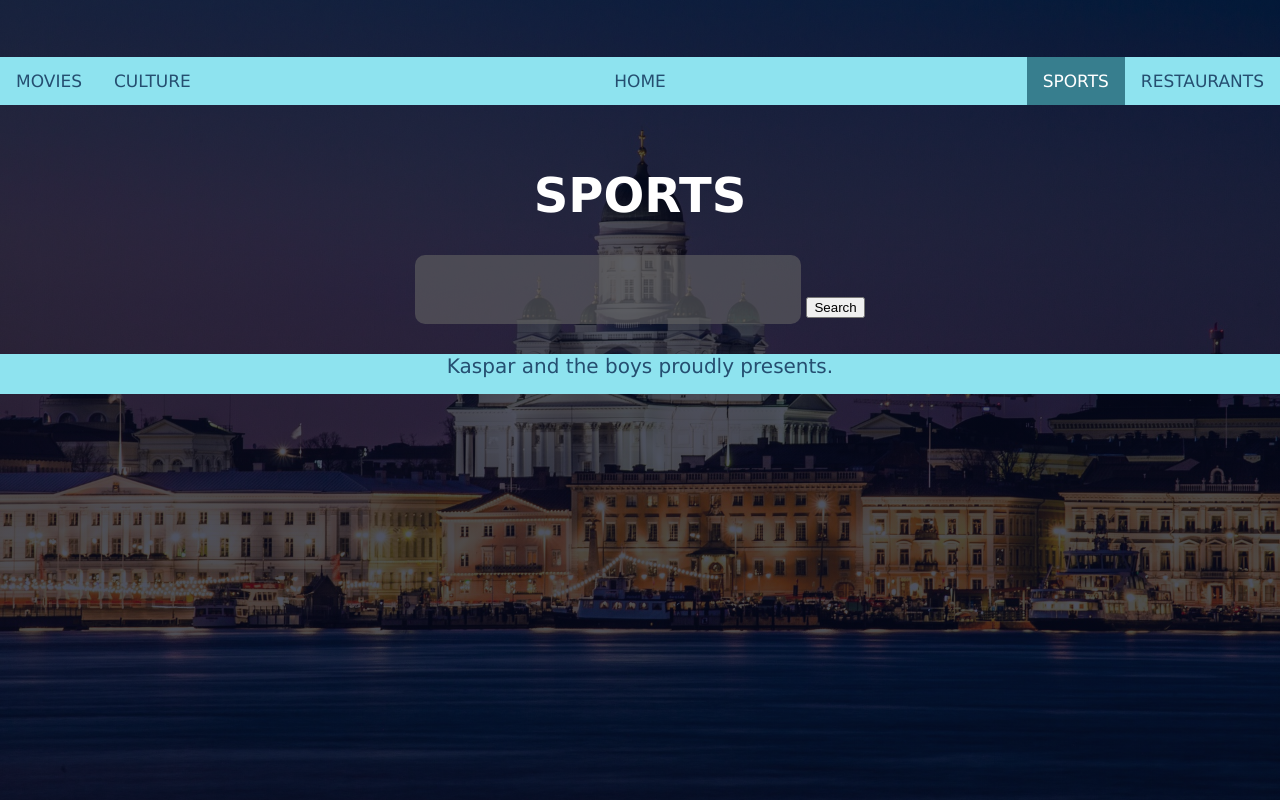
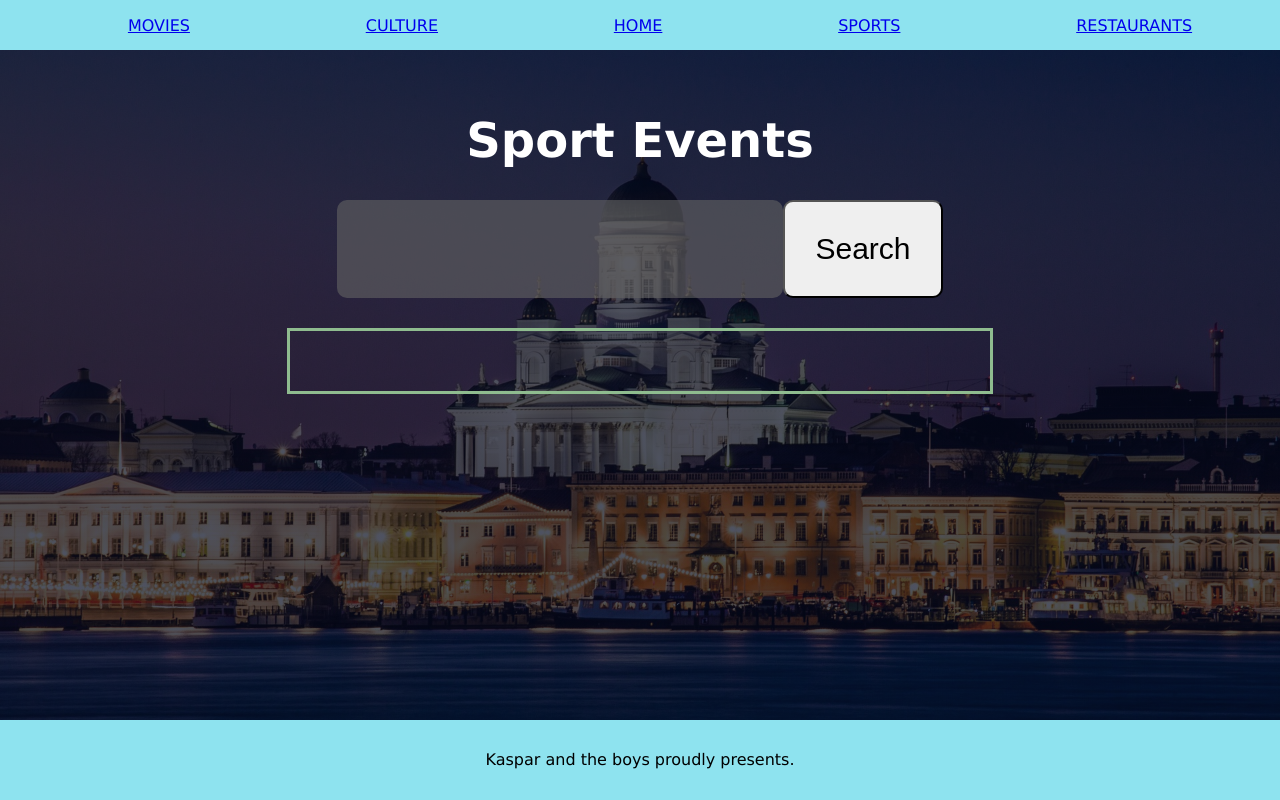
Before and after one commit to SmuuSka/WebMediaProject, a plain HTML site: page html/sports.html in a window 1280 px wide. Drawn offline with Linux system fonts and the light colour scheme; no server answers.

Commit message:
some flexbox fix

```diff
--- a/css/sportsStyle.css
+++ b/css/sportsStyle.css
@@ -1,71 +1,127 @@
 .sportHtml{
-    min-height: 100%;
-    min-width: 100%;
+    min-height: 100vh;
+    min-width: 100vh;
     background-image: linear-gradient(rgba(4,9,30,0.7),rgba(4,9,30,0.7)),url("../img/helsinki.jpg");
     background-repeat: no-repeat;
     background-size: cover;
     background-position: center;
     background-attachment: fixed;
 }
+.sportBody{
+    flex: 1;
+    background: none;
+}
+.layout-wrapper{
+    height: 100vh;
+    display: flex;
+    flex-direction: column;
+}
+.layout-sport{
+    flex: 1;
+}
+.navContainer{
+    display: flex;
+    align-items: center;
+    justify-content: space-around;
+    background-color: #8ee3ef;
+    height: 50px;
+    margin: auto;
+}
+
+.navContainer > li{
+    list-style-type: none;
+}
+
+.item-0{
+    order: 3;
+}
+.item-1{
+    order: 1;
+}
+.item-2{
+    order: 2;
+}
+.item-3{
+    order: 4;
+}
+.item-4{
+    order: 5;
+}
+
+.sportInput{
+    display: flex;
+    justify-content: center;
+}
 .eventItemContainer{
     display: flex;
-    flex-wrap: nowrap;
-    flex-direction: row;
     border: 3px solid darkslateblue;
+    justify-content: space-between;
     background-color: rgba(4,9,30,0.7);
-    padding: 5px;
-
+    padding: 20px;
 }
 
 .eventItem-date{
+    color: #f6f6f6;
 }
 
 .eventItem-event{
-    flex-grow: 2;
+    color: #f6f6f6;
 }
 .sportH1{
     color: white;
+    text-align: center;
 }
 
 .sportMain{
-    display: flex;
-    flex-direction: column;
+
     background: none;
 }
 
-.sportBody{
-    background: none;
-}
+
 
 h2{
-    text-align: center;
-    padding: 10px;
-    font-size: 30px;
-    /*color: paleturquoise;*/
-    color: slateblue;
-    -webkit-text-stroke-color: black;
-    -webkit-text-stroke-width: 1px;
+    /*text-align: center;*/
+    /*padding: 10px;*/
+    /*font-size: 30px;*/
+    /*!*color: paleturquoise;*!*/
+    /*color: slateblue;*/
+    /*-webkit-text-stroke-color: black;*/
+    /*-webkit-text-stroke-width: 1px;*/
 }
 .topHeader{
-    text-align: center;
     padding: 30px;
 }
-.resultDiv.eventItemContainer{
+.resultDiv{
+    max-width: 50%;
+    margin: auto;
+    display: flex;
+    flex-direction: column;
     padding: 30px;
-    background-color: rgba(64,224,208,0.1);
+    background: none;
+    /*background-color: rgba(64,224,208,0.1);*/
     border: 3px solid darkseagreen;
 }
 
 .sportSearchBox{
     font-size: 30px;
     text-align: center;
-    flex-basis: 0;
     cursor: auto;
     background-color: rgba(100,100,100,.6);
     color: white;
     border: none;
     border-radius: 10px;
-    width: auto;
-    margin: auto;
-    padding: 30px 0px 5px 0px;
+    padding: 30px 30px 30px 30px;
 }
+.sportSearchBtn{
+    font-size: 30px;
+    padding: 30px 30px 30px 30px;
+    border-radius: 10px;
+}
+
+ .footer{
+     background-color: #8ee3ef;
+     height: 50px;
+     flex: 0 0 auto;
+     text-align: center;
+     padding-top: 30px;
+}
--- a/html/sports.html
+++ b/html/sports.html
@@ -10,44 +10,53 @@
     <script type="module" src="../js/sports.js"></script>
     <title>Sports</title>
 </head>
+
 <body class="sportBody">
-<header><br><br><br></header>
+<div class="layout-wrapper">
+    <div class="layout-sport">
+        <nav>
+            <ul class="navContainer">
+                <li class="item-0"><a href="../index.html">HOME</a></li>
+                <li class="item-1"><a href="movies.html">MOVIES</a></li>
+                <li class="item-2"><a href="culture.html">CULTURE</a></li>
+                <li class="item-3"><a href="sports.html" class="active">SPORTS</a></li>
+                <li class="item-4"><a href="restaurants.html">RESTAURANTS</a></li>
+            </ul>
+        </nav>
+
+        <header class="topHeader" id="topHeader">
+            <h1 class="sportH1">Sport Events</h1>
+            <section class="sportInput">
+                <input id="searchBox" type="search" class="sportSearchBox">
+                <input id="searchBtn" type="submit" value="Search" class="sportSearchBtn">
+            </section>
+        </header>
+
+        <div class="resultDiv" id="result">
+
+        </div>
+    </div>
+    <footer class="footer">
+        Kaspar and the boys proudly presents.
+    </footer>
+</div>
+
+
 <!-- Top navigation -->
-<nav class="topnav">
-    <!-- Centered link -->
-    <div class="topnav-centered">
-        <a href="../index.html">HOME</a>
-    </div>
+<!--<main class="sportMain">-->
 
-    <!-- Left-aligned links (default) -->
-    <a href="movies.html">MOVIES</a>
-    <a href="culture.html">CULTURE</a>
+<!--    <div class="resultDiv">-->
+<!--    <h1 class="sportH1">SPORTS</h1>-->
+<!--       <header class="topHeader" id="topHeader">-->
+<!--            <input id="searchBox" type="search" class="sportSearchBox">-->
+<!--            <input id="searchBtn" type="submit" value="Search" class="sportSearchBtn">-->
+<!--       </header>-->
+<!--&lt;!&ndash;    </div>&ndash;&gt;-->
+<!--    <div class="resultDiv" id="result">-->
 
-    <!-- Right-aligned links -->
-    <div class="topnav-right">
-        <a href="sports.html" class="active">SPORTS</a>
-        <a href="restaurants.html">RESTAURANTS</a>
-    </div>
-</nav>
-<main class="sportMain">
+<!--    </div>-->
+<!--    <footer>Kaspar and the boys proudly presents.</footer>-->
+<!--</main>-->
+</body>
 
-    <div class="resultDiv">
-        <header class="topHeader" id="topHeader">
-            <h1 class="sportH1">SPORTS</h1>
-            <input id="searchBox" type="search" class="sportSearchBox">
-            <input id="searchBtn" type="submit" value="Search">
-        </header>
-    </div>
-    <div class="resultDiv" id="result">
-
-    </div>
-</main>
-<footer class="bottomnav">Kaspar and the boys proudly presents.</footer>
-</body>
-<script id="map">
-    function testi(){
-        console.log("Moi");
-    }
-</script>
-</body>
 </html>
```
